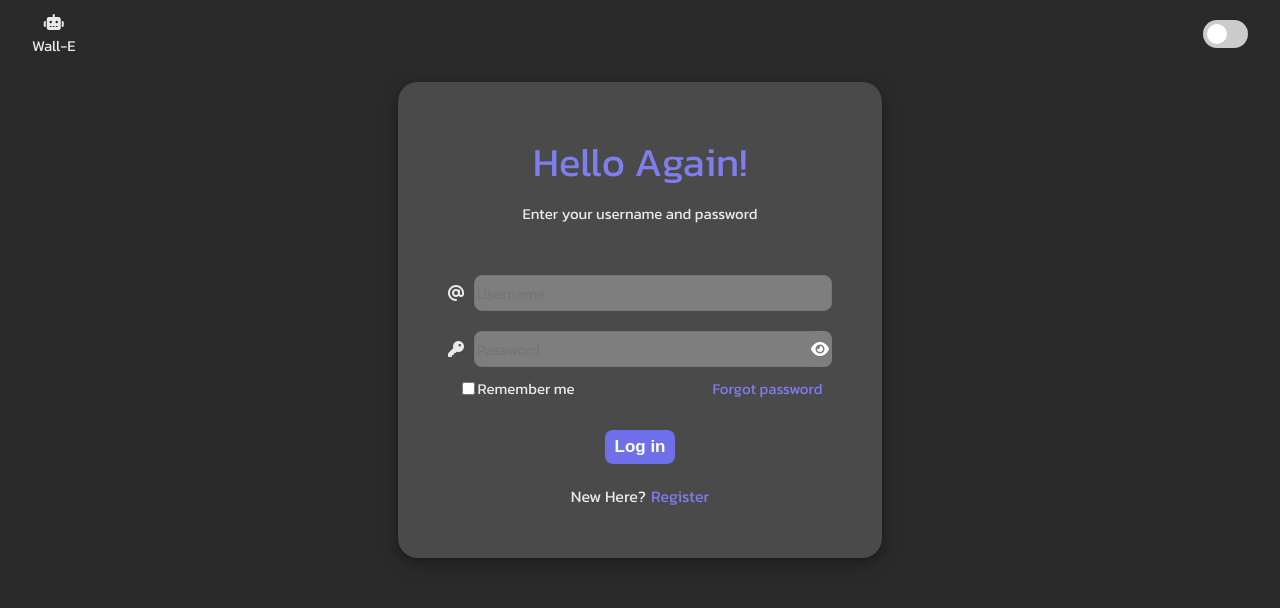
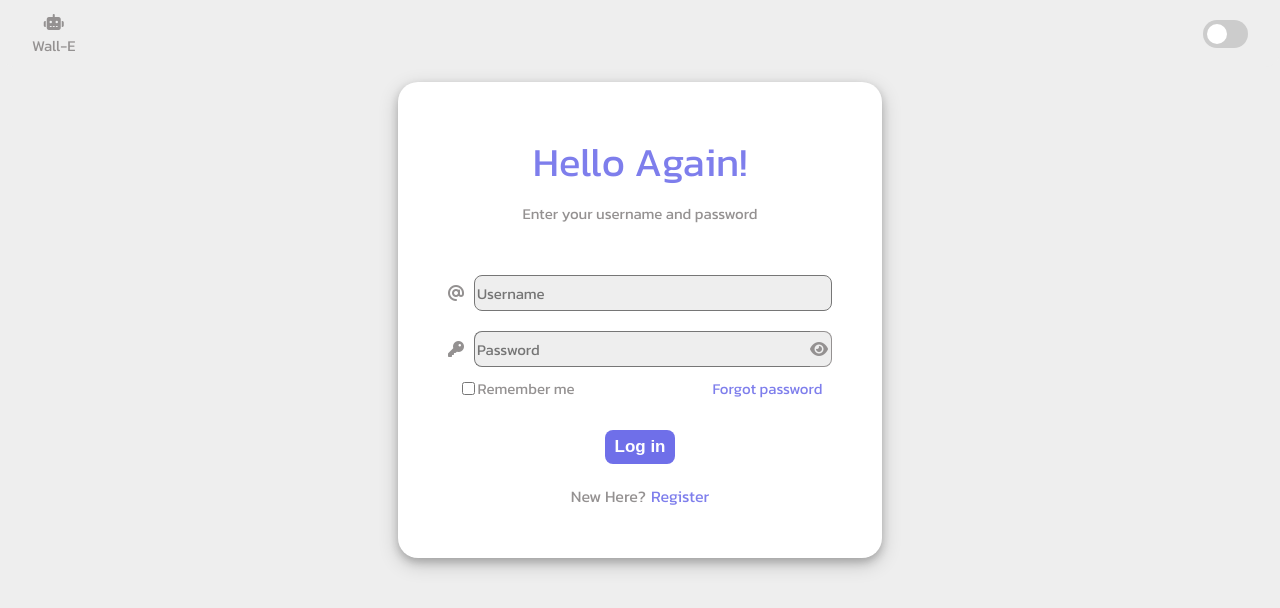
Before and after one commit to amalthomas-exe/octavia, a React (Create React App) app in the folder frontend/: page /login in a window 1280 px wide. Shown: the top 608 px of the page. Built offline with nearby package versions, Linux system fonts and the light colour scheme.

Commit message:
Update dark theme

```diff
--- a/frontend/src/App.css
+++ b/frontend/src/App.css
@@ -1,7 +1,7 @@
 body{
-  background-color: rgb(43, 42, 42);
+  background-color: rgb(238, 238, 238);
   font-family: 'Kanit', sans-serif;
-  color: rgb(235, 234, 234);
+  color: rgb(148, 145, 145);
 
 }
 .App{
@@ -13,5 +13,3 @@ body{
 
 
 /* rgb(238, 238, 238); */
-
-/* rgb(105, 104, 103) */
--- a/frontend/src/components/LoginPage.css
+++ b/frontend/src/components/LoginPage.css
@@ -67,6 +67,7 @@
     border-right: none;
   }
   .eye-btn-login{
+    background-color: rgb(238, 238, 238);
     border-top-right-radius:8px ;
     border-bottom-right-radius:8px ;
     padding-right: 3px;
--- a/frontend/src/components/LoginPage.js
+++ b/frontend/src/components/LoginPage.js
@@ -1,8 +1,11 @@
-import React,{useState} from 'react';
+import React,{useState,useContext} from 'react';
+import noteContext from '../context/notes/noteContext';
 import './LoginPage.css';
 import {Link} from 'react-router-dom';
 
 const LoginPage = () => {
+    const context = useContext(noteContext);
+    const {theme} = context;
     // eslint-disable-next-line
     const [username, setUsername] = useState("");
     // eslint-disable-next-line
@@ -26,17 +29,17 @@ const LoginPage = () => {
     return (
         <div>
             <div className="page-body">
-                <div className="login-box dark-box">
+                <div className={`login-box ${(theme==="light")?"":"dark-box"}`}>
                     <div className="text-large" id="login-heading">Hello Again!</div>
                     <div className="text-small" id="login-text">Enter your username and password</div>
                     <div className="form-field-box" id="username-box">
                         <i className="fa-solid fa-at"></i>
-                        <input type="text" onChange={updateUsername} className="login-fields field-dark" name="username" id="username" placeholder='Username' />
+                        <input type="text" onChange={updateUsername} className={`login-fields ${(theme==="light")?"":"field-dark"}`} name="username" id="username" placeholder='Username' />
                     </div>
                     <div className="form-field-box" id="password-box">
                         <i className="fa-solid fa-key"></i>
-                        <input type={(passVisible)?"text":"password"} onChange={updatePassword} className="login-fields field-dark" name="password" id="password" placeholder='Password' />
-                        <i onClick={()=>{setPassVisible(!passVisible)}} className={(!passVisible)?"eye-btn-login fa-solid fa-eye eye-dark-login":"eye-btn-login eye-dark-login fa-sharp fa-solid fa-eye-slash"} />
+                        <input type={(passVisible)?"text":"password"} onChange={updatePassword} className={`login-fields ${(theme==="light")?"":"field-dark"}`} name="password" id="password" placeholder='Password' />
+                        <i onClick={()=>{setPassVisible(!passVisible)}} className={(!passVisible)?`eye-btn-login fa-solid fa-eye ${(theme==="light")?"":"eye-dark-login"}`:`eye-btn-login ${(theme==="light")?"":"eye-dark-login"} fa-sharp fa-solid fa-eye-slash`} />
                     </div>
                     <div className="sub-controls">
                         <div id="checkbox-div">
--- a/frontend/src/components/NavBar.css
+++ b/frontend/src/components/NavBar.css
@@ -1,4 +1,5 @@
 .navbar{
+    background-color: rgb(238, 238, 238);
     color: rgb(148, 145, 145);
     width: 100%;
     height: fit-content;
--- a/frontend/src/components/NavBar.js
+++ b/frontend/src/components/NavBar.js
@@ -1,17 +1,32 @@
-import React from 'react';
+import React,{useContext} from 'react';
+import noteContext from '../context/notes/noteContext';
 import './NavBar.css'
 
 function NavBar() {
+  const context = useContext(noteContext);
+  const {theme, setTheme} = context;
+
+  const changeTheme = ()=>{
+    if(theme==="light"){
+      document.getElementsByTagName('body')[0].style.backgroundColor = 'rgb(43, 42, 42)';
+      document.getElementsByTagName('body')[0].style.color = 'rgb(235, 234, 234)';
+      setTheme("dark");
+    }else{
+      document.getElementsByTagName('body')[0].style.backgroundColor = 'rgb(238, 238, 238)';
+      document.getElementsByTagName('body')[0].style.color = 'rgb(148, 145, 145)';
+      setTheme("light");
+    }
+  }
   return (
     <div>
-      <div className="navbar navbar-dark">
+      <div className={`navbar ${(theme==="light")?"":"navbar-dark"}`}>
         <div className="nav-logo">
           <div className="nav-logo-img"><i className="fa-solid fa-robot"></i></div>
           <div className="nav-logo-text">Wall-E</div>
         </div>
         <div className="nav-item">
           <label class="switch">
-            <input type="checkbox" />
+            <input type="checkbox" onClick={changeTheme}/>
               <span class="slider round"></span>
           </label>
         </div>
--- a/frontend/src/components/NotesPage.js
+++ b/frontend/src/components/NotesPage.js
@@ -7,7 +7,7 @@ import './NotesPage.css';
 
 const NotesPage = () => {
     const context = useContext(noteContext);
-    const {notes,addNote,isAddingNote, setIsAddingNote} = context;
+    const {theme,notes,addNote,isAddingNote, setIsAddingNote} = context;
     const [loginState, setlogin] = useState(true);
     const redirect = useNavigate();
     useEffect(() => {
@@ -19,7 +19,7 @@ const NotesPage = () => {
         <div>
             {isAddingNote && <AddNote />}
             <div className="page-body">
-                <div className="notes-container dark-box-container">
+                <div className={`notes-container ${(theme==="light")?"":"dark-box-container"}`}>
                     <div className="text-large">
                         Your notes
                     </div>
--- a/frontend/src/components/SignUpPage.css
+++ b/frontend/src/components/SignUpPage.css
@@ -93,6 +93,7 @@
   width: 100%;
 }
 .eye-btn-signup{
+  background-color: rgb(238, 238, 238);
   border-top-right-radius:8px ;
   border-bottom-right-radius:8px ;
   padding-right: 3px;
@@ -148,6 +149,9 @@
     color: rgb(126, 126, 236);
   }
 
+  .light-box{
+    background-color:white ;
+  }
   .dark-box{
     background-color: rgb(75, 74, 74);
   }
--- a/frontend/src/components/SignUpPage.js
+++ b/frontend/src/components/SignUpPage.js
@@ -1,8 +1,11 @@
-import React, { useState } from 'react';
+import React, { useState,useContext } from 'react';
+import noteContext from '../context/notes/noteContext';
 import { Link } from 'react-router-dom';
 import './SignUpPage.css';
 
 const SignUpPage = () => {
+    const context = useContext(noteContext);
+    const {theme} = context;
     const [passVisible, setPassVisible] = useState(false);
     const [details, setDetails] = useState({name:"",username:"",email:"",password:""});
     const [passwordConfirm, setPasswordConfirm] = useState("");
@@ -33,31 +36,31 @@ const SignUpPage = () => {
                             </div>
                         </div>}
                     </div>
-                    <div id="form-box" className='dark-box'>
+                    <div id="form-box" className={`${(theme==="light")?"light-box":"dark-box"}`}>
                         <div className="text-large" id="login-heading">Welcome</div>
                         <div className="text-small" id="login-text">Enter the following details</div>
                         <div className="form-field-box" id="name-box">
                             <i className="fa-solid fa-user"></i>
-                            <input type="text" onChange={updateDetails} className="login-fields field-dark" name="name" id="name" placeholder='Enter your name' />
+                            <input type="text" onChange={updateDetails} className={`login-fields ${(theme==="light")?"":"field-dark"}`} name="name" id="name" placeholder='Enter your name' />
                         </div>
 
                         <div className="form-field-box" id="username-box">
                             <i className="fa-solid fa-at"></i>
-                            <input type="text" onChange={updateDetails} className="login-fields field-dark" name="username" id="username" placeholder='Username' />
+                            <input type="text" onChange={updateDetails} className={`login-fields ${(theme==="light")?"":"field-dark"}`} name="username" id="username" placeholder='Username' />
                         </div>
                         <div className="form-field-box" id="email-box">
                             <i class="fa-solid fa-envelope"></i>
-                            <input type="email" onChange={updateDetails} className="login-fields field-dark" name="email" id="email" placeholder='Enter your email' />
+                            <input type="email" onChange={updateDetails} className={`login-fields ${(theme==="light")?"":"field-dark"}`} name="email" id="email" placeholder='Enter your email' />
                         </div>
                         <div className="form-field-box" id="password-box">
                             <i className="fa-solid fa-key"></i>
-                            <input type={(passVisible) ? "text" : "password"} onChange={updateDetails} className="login-fields field-dark password-field" name="password" id="password" placeholder='Password' />
-                            <i onClick={() => { setPassVisible(!passVisible) }} className={(!passVisible) ? "eye-btn-signup eye-dark-signup fa-solid fa-eye" : "eye-btn-signup eye-dark-signup fa-sharp fa-solid fa-eye-slash"} />
+                            <input type={(passVisible) ? "text" : "password"} onChange={updateDetails} className={`login-fields ${(theme==="light")?"":"field-dark"} password-field`} name="password" id="password" placeholder='Password' />
+                            <i onClick={() => { setPassVisible(!passVisible) }} className={(!passVisible) ? `eye-btn-signup ${(theme==="light")?"":"eye-dark-signup"} fa-solid fa-eye` : `eye-btn-signup ${(theme==="light")?"":"eye-dark-signup"} fa-sharp fa-solid fa-eye-slash`} />
                         </div>
                         <div className="form-field-box" id="password-box-div">
                             <div id="password-box">
                             <i className="fa-solid fa-key"></i>
-                            <input type="password" onChange={handlePasswordConfirm} className="login-fields field-dark" name="password-confirm" id="password-confirm" placeholder='Confirm your Password' />
+                            <input type="password" onChange={handlePasswordConfirm} className={`login-fields ${(theme==="light")?"":"field-dark"}`} name="password-confirm" id="password-confirm" placeholder='Confirm your Password' />
                             </div>
                             {(passwordConfirm!==details.password && passwordConfirm!=="")?<div style={{"fontSize":"15px","color":"red"}}>Passwords do not match</div>:""}
                         </div>
```
